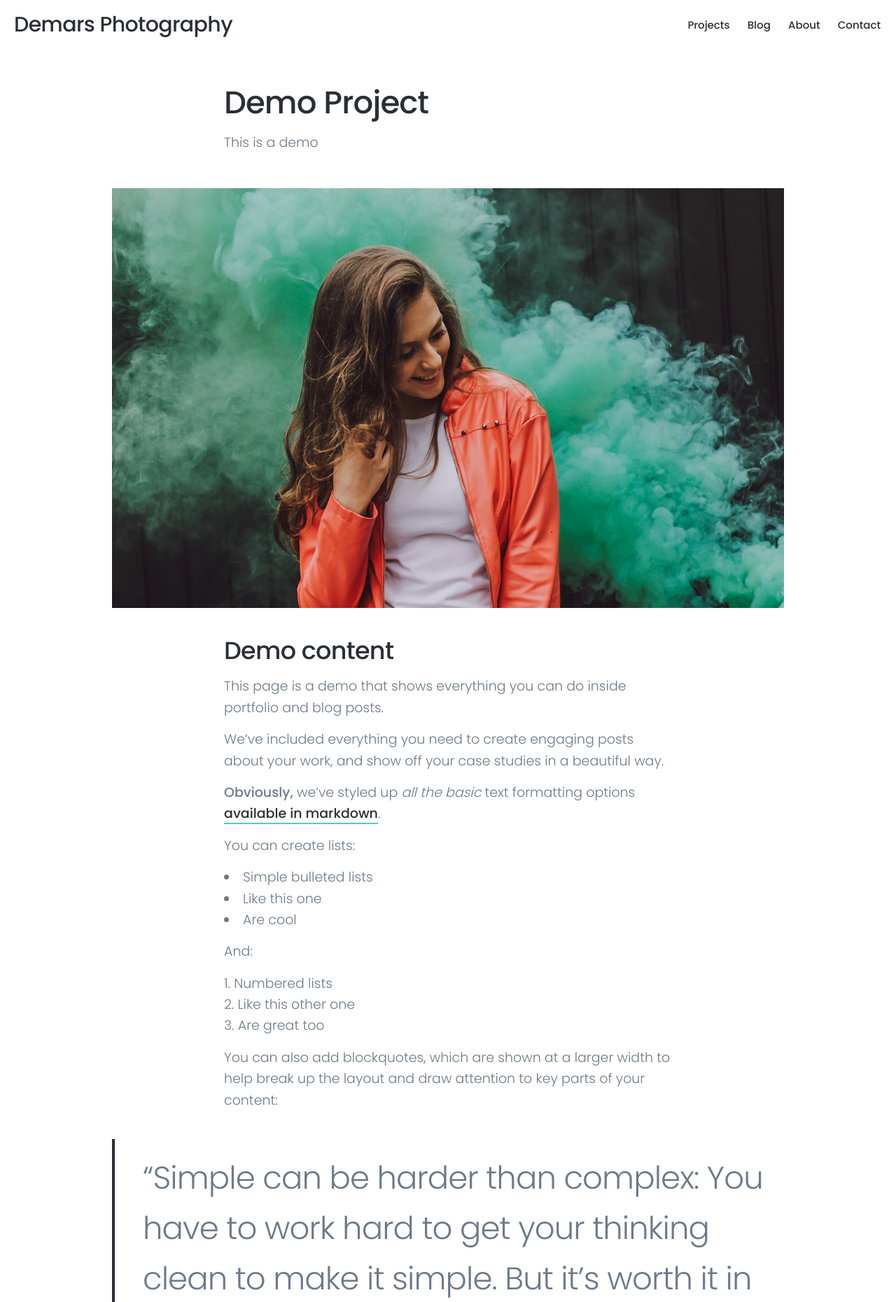
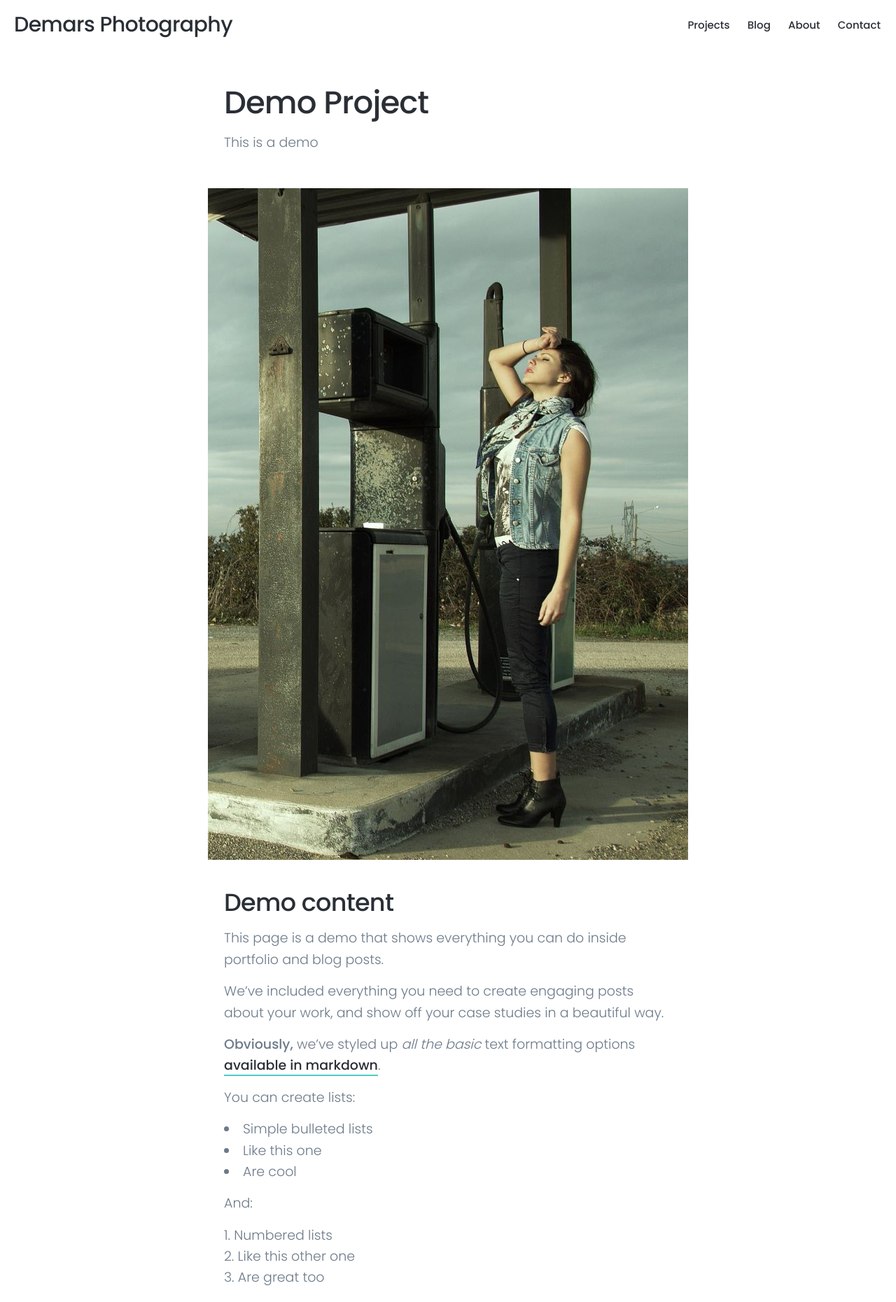
Before and after one commit to jerowicz/demars, a Jekyll site: the page built from _projects/2018-06-30-demo-project.md, in a window 1280 px wide. Shown: the top 1861 px of the page at 70% size. Built offline with Jekyll 4.4.1, drawn with Linux system fonts in a browser that asks for light colours; nearby versions of some CDN libraries.

Commit message:
Update 2018-06-30-demo-project.md

```diff
--- a/_projects/2018-06-30-demo-project.md
+++ b/_projects/2018-06-30-demo-project.md
@@ -6,7 +6,7 @@ description: Board is a stylish full-width masonry grid theme. Made for designer
 featured_image: '/images/social.jpg'
 ---
 
-![](/demars/images/demo/landscape-01.jpg)
+![](/demars/images/social.jpg)
 
 ## Demo content
 
```
